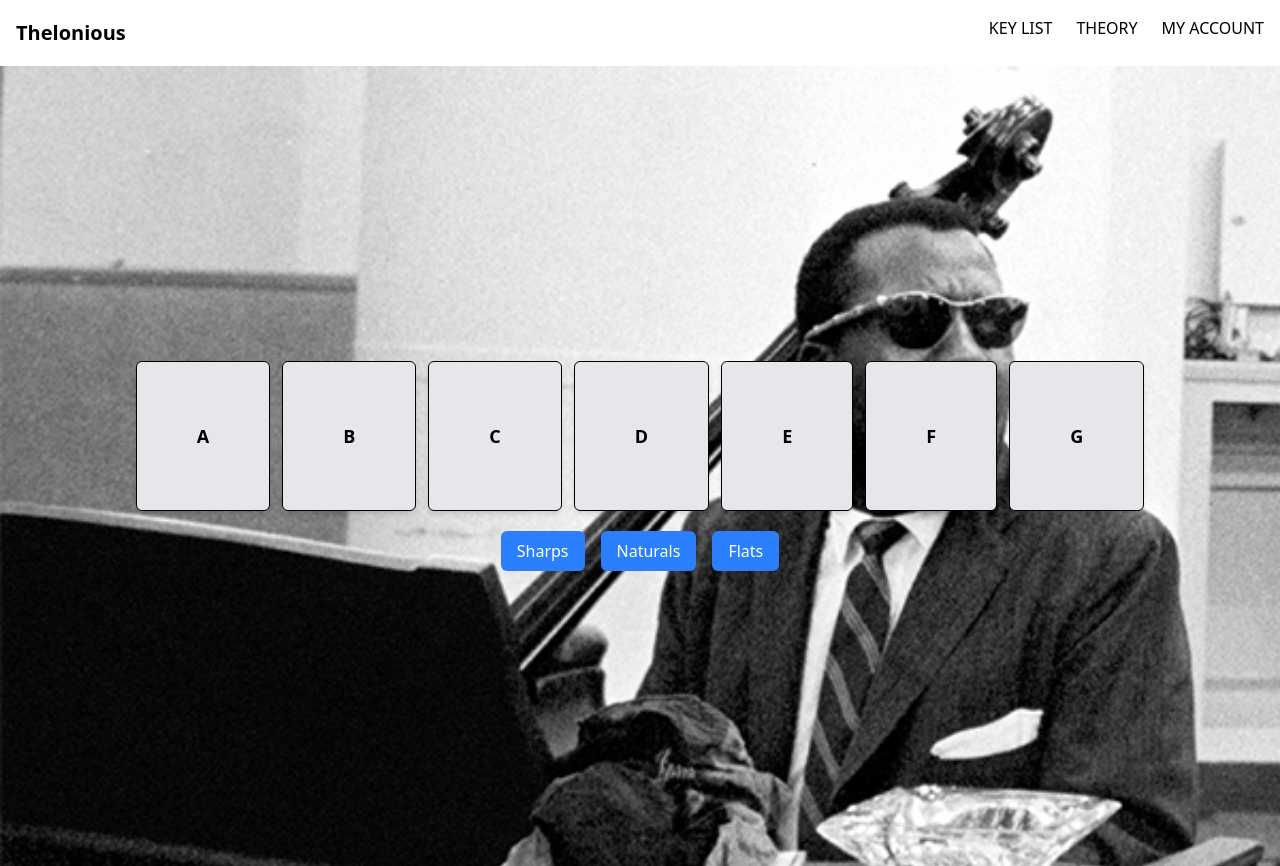
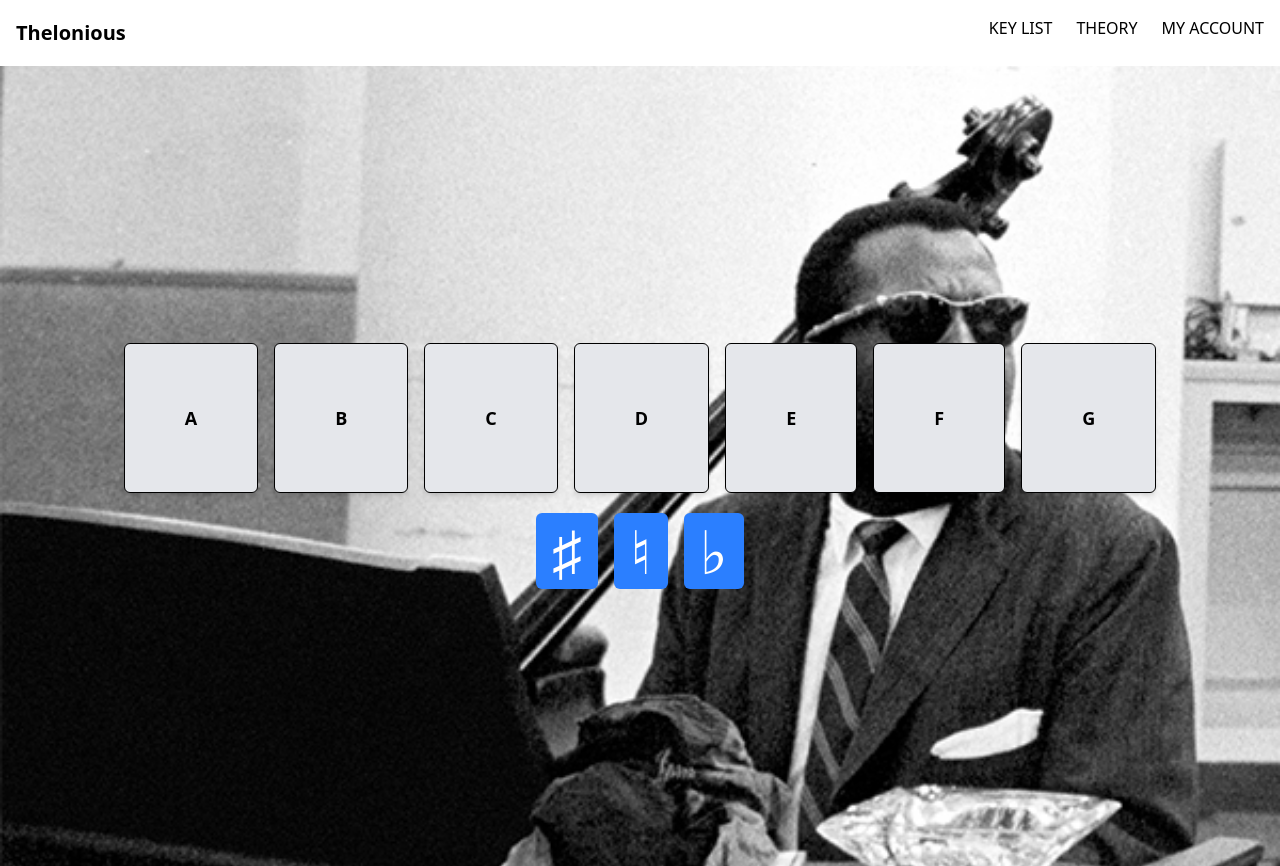
Before and after one commit to Robn8/Thelonious-Web-App, a React (Vite) app: page / in a window 1280 px wide. Built offline with nearby package versions, Linux system fonts and the light colour scheme.

Commit message:
Styles added to options btns.

```diff
--- a/src/components/KeyList.jsx
+++ b/src/components/KeyList.jsx
@@ -29,7 +29,7 @@ const KeyList = () => {
         <div className="h-screen flex flex-col justify-center items-center">
 
 
-            <ul className="flex justify-center flex-row items-center space-x-3">
+            <ul className="flex justify-center flex-row items-center space-x-4">
                 {data.map((key, index) => (
                     <li key={index} className="p-15  border rounded-md shadow-md bg-gray-200 hover:animate-bounce ">
                         <h2 className="text-lg font-semibold">{key.title}</h2>
@@ -38,9 +38,9 @@ const KeyList = () => {
             </ul>
 
             <div className="flex space-x-4 mt-5">
-                <button onClick={() => setSelectedOption('sharps')} className='px-4 py-2 bg-blue-500 text-white rounded-md'>Sharps</button>
-                <button onClick={() => setSelectedOption('naturals')} className='px-4 py-2 bg-blue-500 text-white rounded-md'>Naturals</button>
-                <button onClick={() => setSelectedOption('flats')} className='px-4 py-2 bg-blue-500 text-white rounded-md'>Flats</button>
+                <button onClick={() => setSelectedOption('sharps')} className='px-4 py-2 bg-blue-500 text-white rounded-md text-6xl '>♯</button>
+                <button onClick={() => setSelectedOption('naturals')} className='px-4 py-2 bg-blue-500 text-white rounded-md text-6xl'>♮</button>
+                <button onClick={() => setSelectedOption('flats')} className='px-4 py-2 bg-blue-500 text-white rounded-md text-6xl '>♭</button>
             </div>
         </div>
     )
```
